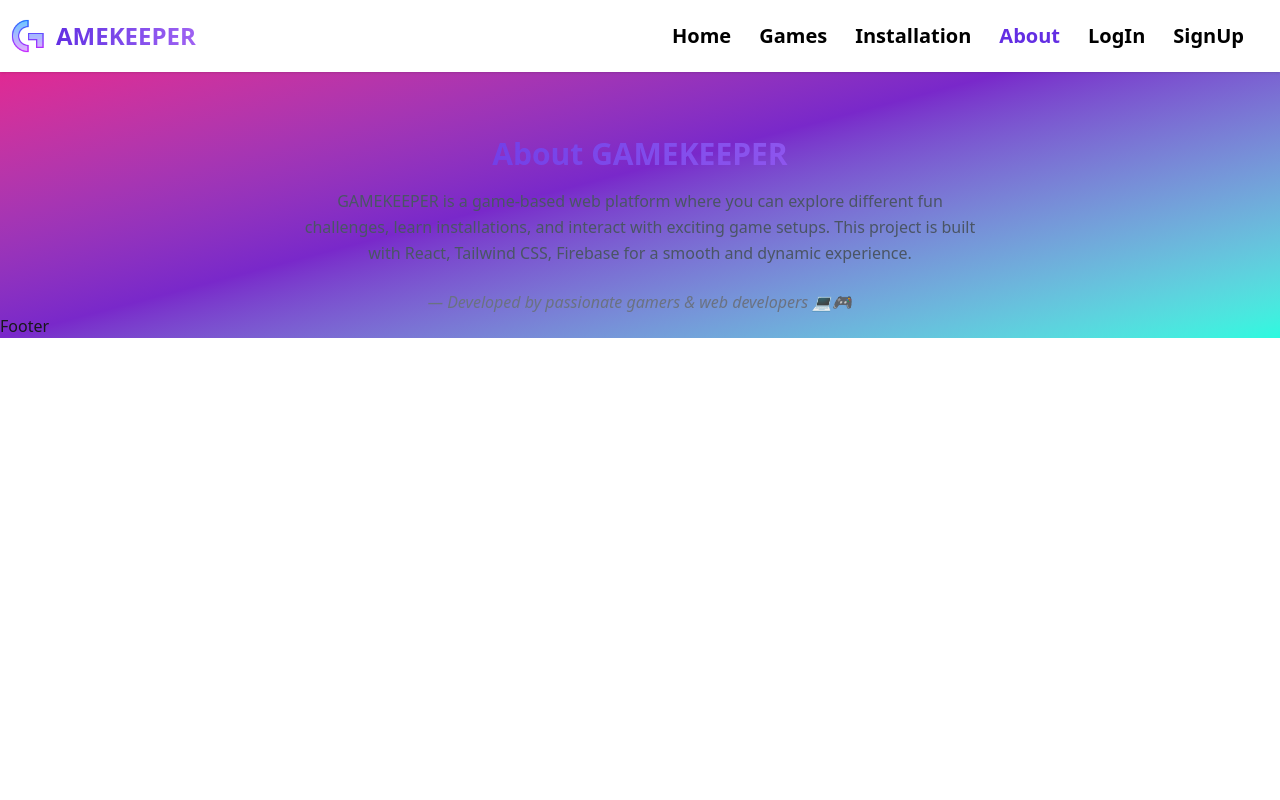
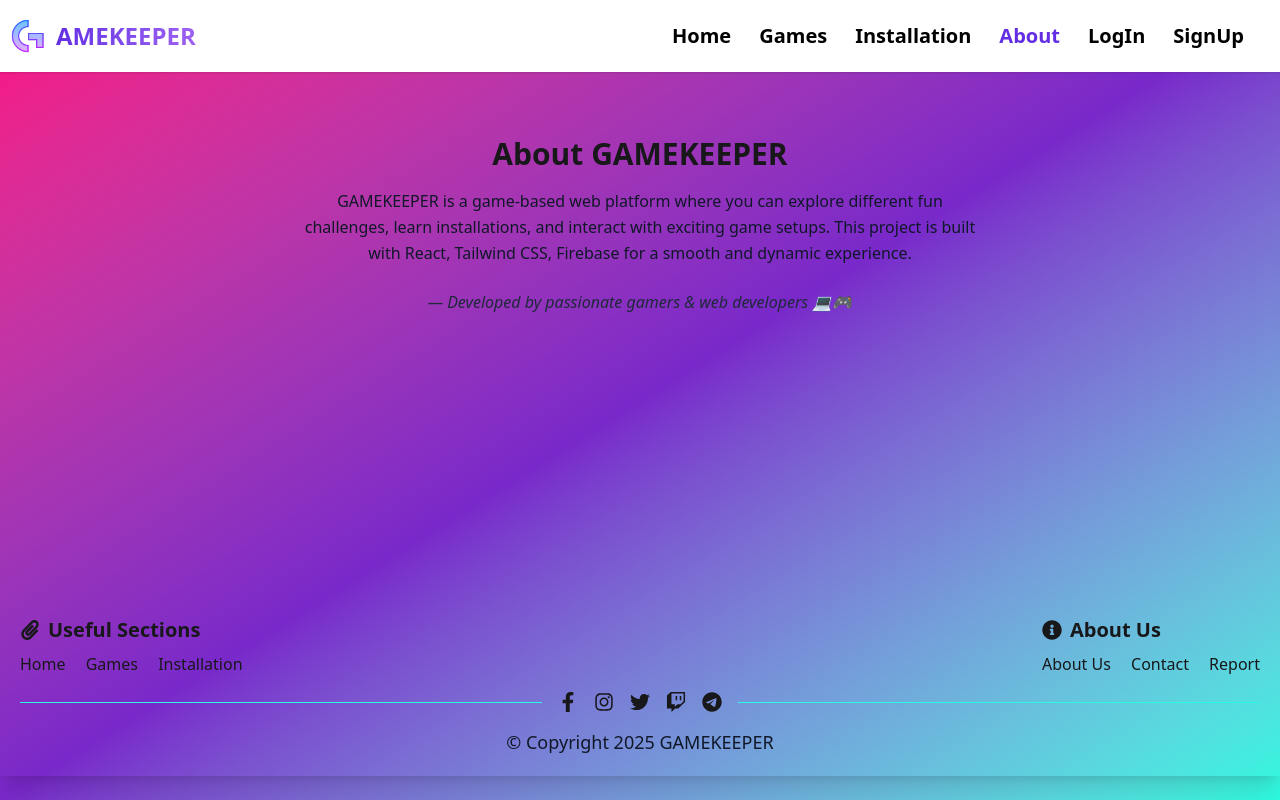
Before and after one commit to MOHITUL/game-keeper-project, a React (Vite) app: page /about in a window 1280 px wide. Built offline with nearby package versions, Linux system fonts and the light colour scheme; no server answers.

Commit message:
added footer

```diff
--- a/src/App.css
+++ b/src/App.css
@@ -1,5 +1,5 @@
 @layer base{
     body{
-        @apply bg-gradient-to-br from-[#ff0080] via-[#7928CA] to-[#2AFADF]
+        @apply bg-gradient-to-br from-[#ff0080] via-[#7928CA] to-[#2AFADF] min-h-screen
     }
 }
--- a/src/components/Footer.jsx
+++ b/src/components/Footer.jsx
@@ -1,11 +1,62 @@
 import React from 'react';
+import { FaFacebookF, FaInfoCircle, FaInstagram, FaPaperclip, FaTwitch, FaTwitter } from 'react-icons/fa';
+import { FaTelegram } from 'react-icons/fa6';
+import { NavLink } from 'react-router';
 
 const Footer = () => {
     return (
-        <div>
-            Footer
+        <footer className=' py-6 mt-5 '>
+            <div className='container mx-auto p-5 shadow-xl'>
+                <div className='flex flex-col md:flex-row justify-between items-center text-center md:text-left'>
+                    <div className='mb-4 md:mb-0'>
+                        <h3 className='flex items-center justify-center md:justify-start text-xl font-semibold mb-2'>
+                            <FaPaperclip className='w-5 h-5 mr-2' /> Useful Sections
+                        </h3>
 
-        </div>
+                        <div className='space-x-4 '>
+                            <NavLink to="/"> Home </NavLink>
+
+
+                            <NavLink to="/games"> Games </NavLink>
+
+                            <NavLink to="/installation"> Installation </NavLink>
+                        </div>
+                    </div>
+
+                    {/* about */}
+                    <div className='mb-4 md:mb-0'>
+                        <h3 className='flex items-center justify-center md:justify-start  text-xl font-semibold mb-2'> <FaInfoCircle className='w-5 h-5 mr-2' /> About Us </h3>
+                        <div className='space-x-4'>
+
+                            <NavLink> About Us </NavLink>
+
+                            <NavLink> Contact </NavLink>
+
+                            <NavLink> Report </NavLink>
+                        </div>
+                    </div>
+                </div>
+
+                {/* copyright */}
+                <div className='flex items-center my-4'>
+                    <hr className='flex-1 border-[#2AFADF]' />
+                    <div className='mx-4 flex space-x-4'>
+                        <FaFacebookF className='w-5 h-5' />
+                        <FaInstagram className='w-5 h-5' />
+                        <FaTwitter className='w-5 h-5' />
+                        <FaTwitch className='w-5 h-5' />
+                        <FaTelegram className='w-5 h-5' />
+                    </div>
+                    <hr className='flex-1 border-[#2AFADF]' />
+
+                </div>
+                <div className='text-center mt-4'>
+                    <p className='text-lg  text-gray-900'>
+                        © Copyright 2025 GAMEKEEPER
+                    </p>
+                </div>
+            </div>
+        </footer>
     );
 };
 
--- a/src/layouts/MainLayout.jsx
+++ b/src/layouts/MainLayout.jsx
@@ -5,10 +5,10 @@ import Footer from '../components/Footer';
 
 const MainLayout = () => {
     return (
-        <div>
+        <div className='flex flex-col min-h-screen' >
             <Navbar></Navbar>
 
-            <div>
+            <div className='grow'>
                 <Outlet></Outlet>
             </div>
 
--- a/src/pages/About.jsx
+++ b/src/pages/About.jsx
@@ -8,11 +8,11 @@ import React, { useEffect } from 'react';
 
     return (
         <div className="max-w-2xl mx-auto mt-16 text-center">
-            <h2 className="text-3xl font-bold bg-linear-to-r from-[#632EE3] to-[#9F62F2] bg-clip-text text-transparent mb-4">About GAMEKEEPER</h2>
-            <p className="text-gray-600 mb-6 leading-relaxed">
+            <h2 className="text-3xl font-semibold  mb-4">About GAMEKEEPER</h2>
+            <p className="text-gray-900 mb-6 leading-relaxed">
                 GAMEKEEPER is a game-based web platform where you can explore different fun challenges, learn installations, and interact with exciting game setups. This project is built with React, Tailwind CSS, Firebase for a smooth and dynamic experience.
             </p>
-            <p className="text-gray-500 italic">
+            <p className="text-gray-800 italic">
                 — Developed by passionate gamers & web developers 💻🎮
             </p>
         </div>
```
